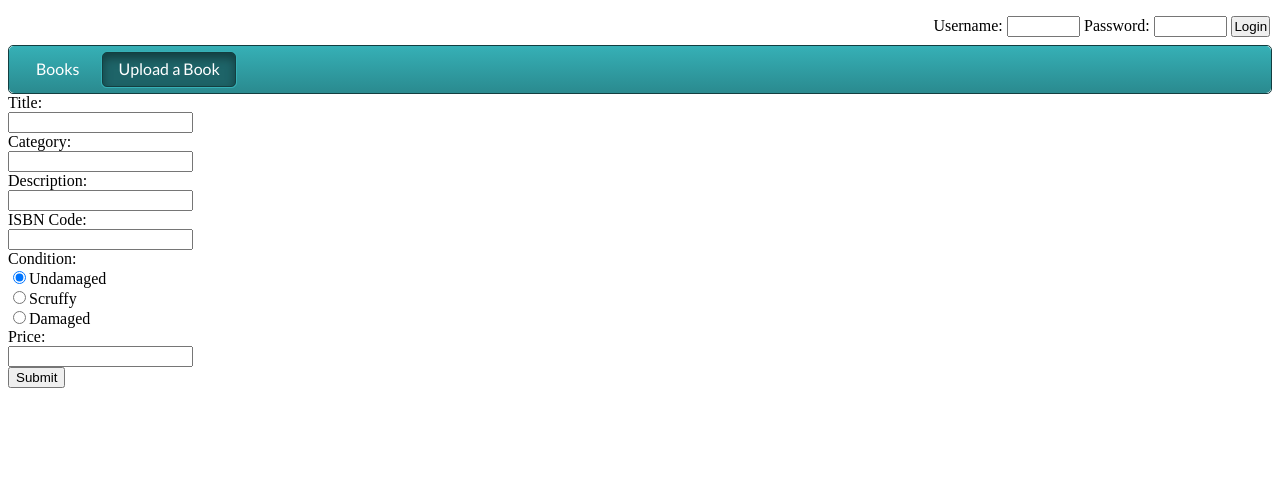
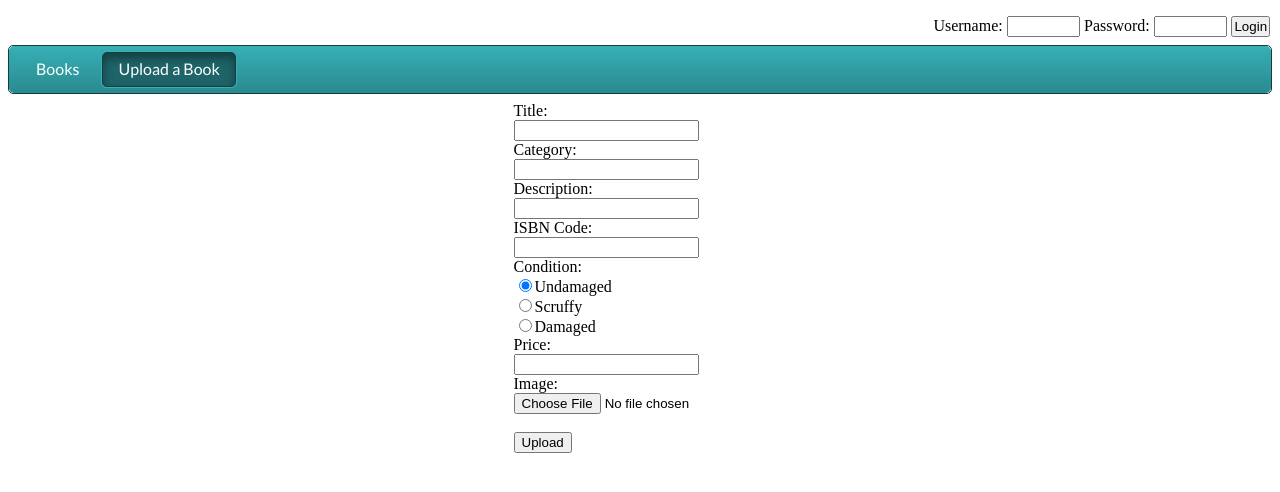
Before and after one commit to Thulebona/Used-books, a PHP site: page /upload.php in a window 1280 px wide. Shown: the top 492 px of the page. Run offline with PHP 8.4, Linux system fonts and the light colour scheme.

Commit message:
commiting to merge

```diff
--- /dev/null
+++ b/Css/uploadForm.css
@@ -0,0 +1,10 @@
+#uploadFormDiv
+{
+	display: flex;
+  	justify-content: center;
+
+	padding-top: 0.5em;
+    padding-right: 0.1em;
+    padding-bottom: 0.5em;
+    padding-left: 0.1em;
+}
--- a/Index.php
+++ b/Index.php
@@ -48,7 +48,7 @@
               <tr>
               	<td class="topic_content">
               	   <div id="theimages" class="imgWrap" align="center">
-                         <?php echo '<img src="images/'.$general->imageName.'" alt="'.$general->imageName.'">';?>
+                         <?php echo '<img src="images/'.$item->imageName.'" alt="images/'.$item->imageName.'">';?>
                           <pre class="imgDescription">
                              <?php echo '<p class = "imgText"><strong><b>' .$general->title.'</strong></b><br>'.$general->isbn.'<br>R:' .$item->price.
         			                '<br>' .$item->bookCondition. '<br>' .$item->status. '<br>' .$item->ownerUsername.'<br>' .$general->description.'</p><br><br><br><br>'  ?>
--- a/js/upload.js
+++ b/js/upload.js
@@ -1,12 +1,26 @@
 
 
-function validateUpload(form)
+function validateUpload()
 {
+
+	form = document.forms[0];
+	var title = form.elements["title"];
+	var category = form.elements["category"];
+	var description = form.elements["description"];
+	var isbn = form.elements["isbn"];
+	var conditionRadio = form.elements["condition"];
+		var conditionRadio = form.elements["condition"];
+
 	if(!loggedIn())
 	{
 		alert('please log in before uploading your books details.');
 		return false;
 	}
+	else
+	{
+		document.getElementById("uploadForm").submit();
+		return true;
+	}
 
-	return true;
+
 }
--- a/upload.php
+++ b/upload.php
@@ -1,5 +1,5 @@
 <?php
-  session_start();
+   session_start();
 
    require 'connector.php';
    require 'header.php';
@@ -12,6 +12,7 @@
     <title>Upload a book</title>
     <link rel="stylesheet" type="text/css" href="css/navBar.css">
     <link rel="stylesheet" type="text/css" href="css/loginBar.css">
+    <link rel="stylesheet" type="text/css" href="css/uploadForm.css">
 
     <script src="js/user.js"></script>
     <script src="js/upload.js"></script>
@@ -19,11 +20,33 @@
 </head>
 <body>
 
-<?php genHeader('upload'); ?>
+<?php genHeader('upload');
+
+	if(isset($_POST['isbn'])) //do submit logic
+	{
+		error_log('POST RESULT SET', 0);
+
+		 $generalWithISBN = mysqli_query($con,'SELECT * FROM bookgeneral WHERE isbn="'.$_POST['isbn'].'"');
+		 if(count($generalWithISBN) < 1)
+		 {
+		 	//isbn imageName description
+		 	//mysqli_query($con,'INSERT INTO bookgeneral VALUES("'$_POST['isbn'])'", )';
+		 }
+		 else
+		 {
+
+		 }
+
+
+		$_POST = array();
+	}
+	else //serve submission form
+	{
+?>
 
 
 <div id = 'uploadFormDiv'>
-	<form onsubmit = "return validateUpload(this);">
+	<form id = "uploadForm" onsubmit = "upload.php" method = 'post'>
 		Title: <br>
 		<input type = "text" name = "title"><br>
 
@@ -32,9 +55,9 @@
 
 		Description: <br>
 		<input type = "text" name = "description"><br>
-		<!--image-->
+
 		ISBN Code: <br>
-		<input type = "text" name = "description"><br>
+		<input type = "text" name = "isbn"><br>
 
 		Condition: <br>
 		<input type="radio" name="condition" value="undamaged" checked>Undamaged
@@ -47,9 +70,17 @@
 		Price: <br>
 		<input type = "text" name = "price"><br>
 
-		<input type="submit" value="Submit">
+		Image:<br>
+		<input type="file" name="datafile" size="40"><br>
+
+		<br>
+		<button id = "uploadButton" onclick = "return validateUpload(this)">Upload</button>
 	</form>
 </div>
+
+<?php
+	}
+?>
 
 
 
```
